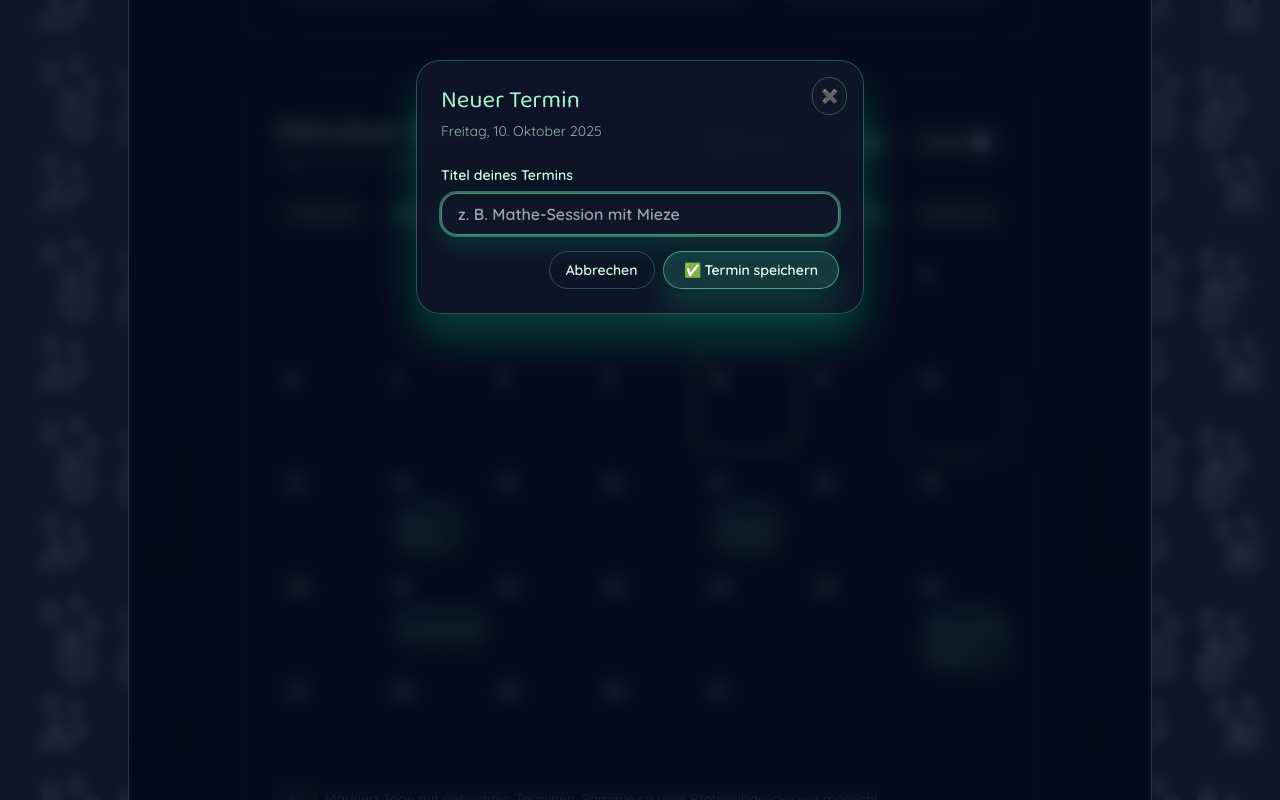
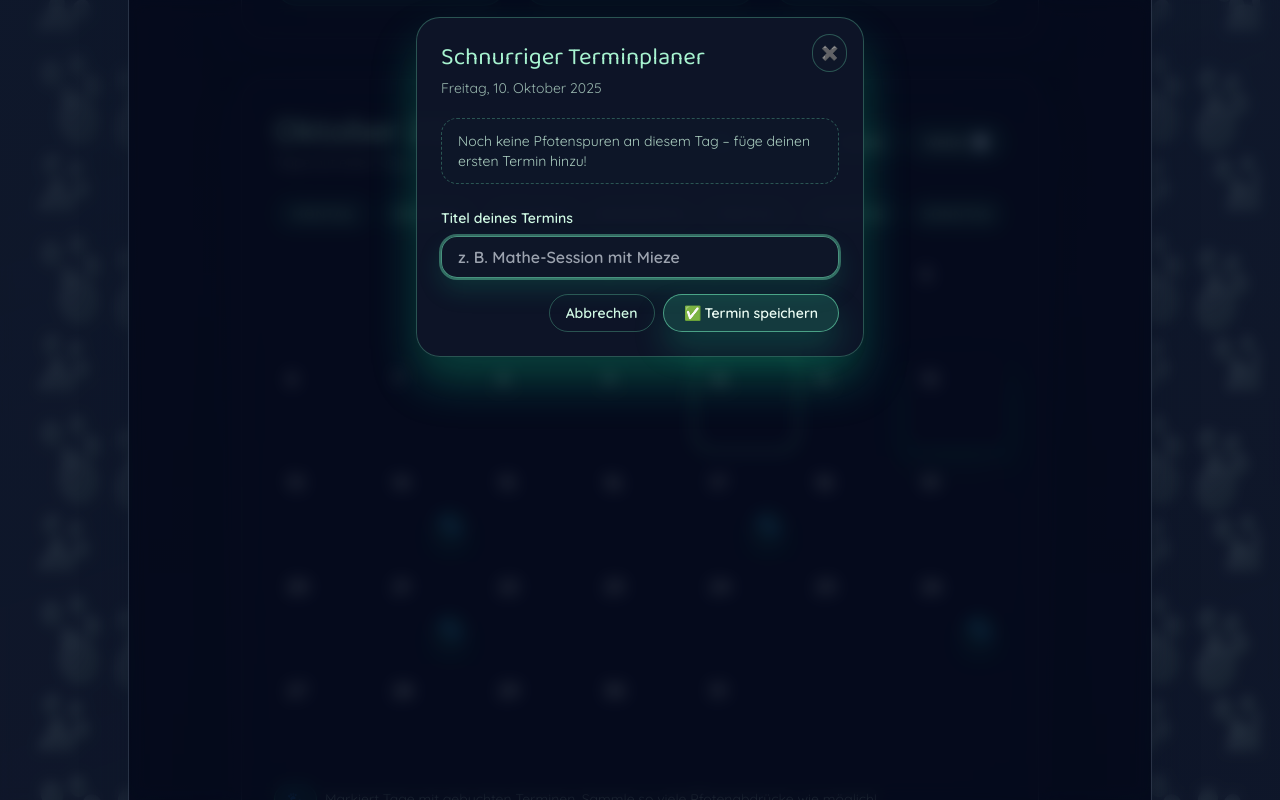
Before and after one commit to RichardTraverseDoor/TriCat, a Vue app in the folder frontend/: page /calendar in a window 1280 px wide. Both pictures are taken after a click on the button "10". Shown: the part 689-1489 px from the top of the page. Built offline with nearby package versions, Linux system fonts and the light colour scheme.

Commit message:
Refine calendar paw indicators and event management

```diff
--- a/frontend/src/views/CalendarView.vue
+++ b/frontend/src/views/CalendarView.vue
@@ -114,7 +114,7 @@
               v-for="day in calendarDays"
               :key="day.key"
               type="button"
-              class="flex h-24 flex-col rounded-2xl border border-transparent bg-slate-900/60 p-3 text-left transition duration-200 ease-out"
+              class="relative flex h-24 flex-col rounded-2xl border border-transparent bg-slate-900/60 p-3 text-left transition duration-200 ease-out"
               :class="[
                 day.isCurrentMonth ? 'text-emerald-50 hover:-translate-y-1 hover:border-emerald-300/40 hover:bg-slate-900/80 hover:shadow-[0_18px_32px_rgba(16,185,129,0.22)]' : 'text-slate-500/60 opacity-70',
                 day.isToday ? 'border-emerald-400/60 bg-emerald-400/20 shadow-[0_18px_32px_rgba(16,185,129,0.25)]' : '',
@@ -124,15 +124,14 @@
               @click="handleDayClick(day)"
             >
               <span class="text-lg font-semibold">{{ day.label }}</span>
-              <div class="mt-auto flex flex-wrap gap-1">
-                <span
-                  v-for="event in eventsByDate.get(day.iso) ?? []"
-                  :key="event.id"
-                  class="inline-flex items-center justify-center rounded-full bg-emerald-400/20 px-2 py-1 text-xs text-emerald-100 shadow-[0_8px_18px_rgba(16,185,129,0.25)]"
-                >
-                  🐾 {{ event.title }}
-                </span>
-              </div>
+              <span
+                v-if="(eventsByDate.get(day.iso)?.length ?? 0) > 0"
+                class="pointer-events-none absolute bottom-3 right-3 inline-flex h-7 w-7 items-center justify-center rounded-full bg-emerald-400/25 text-lg shadow-[0_12px_22px_rgba(16,185,129,0.28)]"
+                aria-hidden="true"
+              >
+                🐾
+              </span>
+              <span v-if="(eventsByDate.get(day.iso)?.length ?? 0) > 0" class="sr-only">Termin vorhanden</span>
             </button>
           </div>
 
@@ -160,8 +159,37 @@
           >
             ✖️
           </button>
-          <h3 class="font-heading text-2xl text-emerald-200">Neuer Termin</h3>
+          <h3 class="font-heading text-2xl text-emerald-200">Schnurriger Terminplaner</h3>
           <p class="mt-1 text-sm text-emerald-100/70">{{ selectedDateLabel }}</p>
+
+          <section class="mt-5 space-y-3" aria-live="polite">
+            <div
+              v-if="eventsForSelectedDate.length === 0"
+              class="rounded-2xl border border-dashed border-emerald-300/30 bg-slate-900/70 px-4 py-3 text-sm text-emerald-100/80"
+            >
+              Noch keine Pfotenspuren an diesem Tag – füge deinen ersten Termin hinzu!
+            </div>
+            <ul v-else class="space-y-3">
+              <li
+                v-for="event in eventsForSelectedDate"
+                :key="event.id"
+                class="flex items-center justify-between gap-3 rounded-2xl border border-emerald-300/30 bg-slate-900/70 px-4 py-3"
+              >
+                <div class="flex items-center gap-3">
+                  <span class="text-xl">🐾</span>
+                  <span class="text-sm font-semibold text-emerald-100">{{ event.title }}</span>
+                </div>
+                <button
+                  type="button"
+                  class="inline-flex items-center gap-2 rounded-full border border-emerald-300/40 bg-transparent px-3 py-1 text-xs font-semibold text-emerald-100 transition hover:border-emerald-300/60 hover:bg-emerald-400/10"
+                  @click="deleteEvent(event.id)"
+                >
+                  ❌ Löschen
+                </button>
+              </li>
+            </ul>
+          </section>
+
           <form class="mt-6 space-y-4" @submit.prevent="addEvent">
             <label class="block text-sm font-semibold text-emerald-100">
               Titel deines Termins
@@ -364,6 +392,11 @@ const selectedDateLabel = computed(() => {
 
 const isAddingEvent = computed(() => selectedDate.value !== null);
 
+const eventsForSelectedDate = computed(() => {
+  if (!selectedDateIso.value) return [] as StoredEvent[];
+  return eventsByDate.value.get(selectedDateIso.value) ?? [];
+});
+
 const goToPreviousMonth = () => {
   const next = new Date(currentMonth.value);
   next.setMonth(next.getMonth() - 1);
@@ -409,6 +442,10 @@ const addEvent = () => {
   events.value = [...events.value, newEvent];
   closeForm();
 };
+
+const deleteEvent = (eventId: number) => {
+  events.value = events.value.filter((event) => event.id !== eventId);
+};
 </script>
 
 <style scoped>
```
